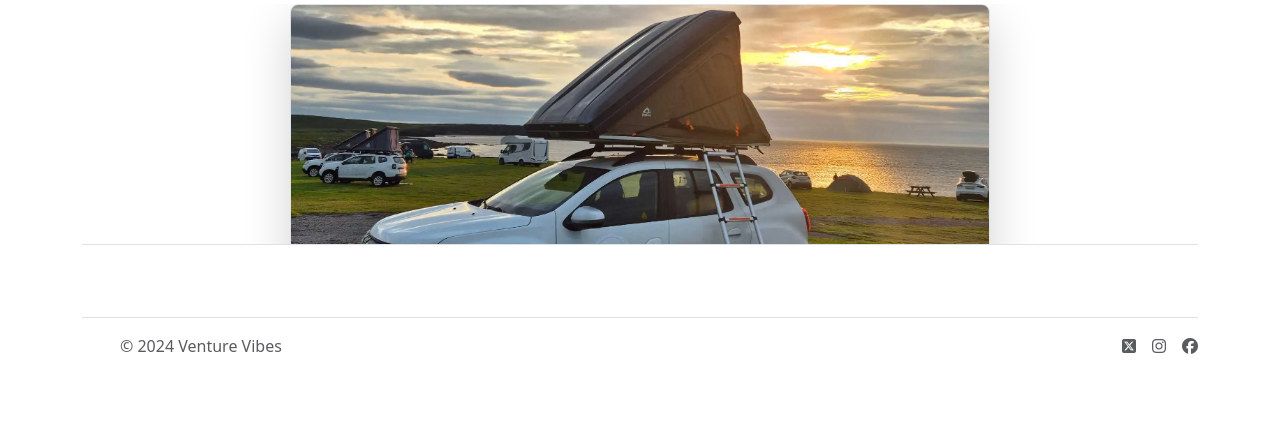
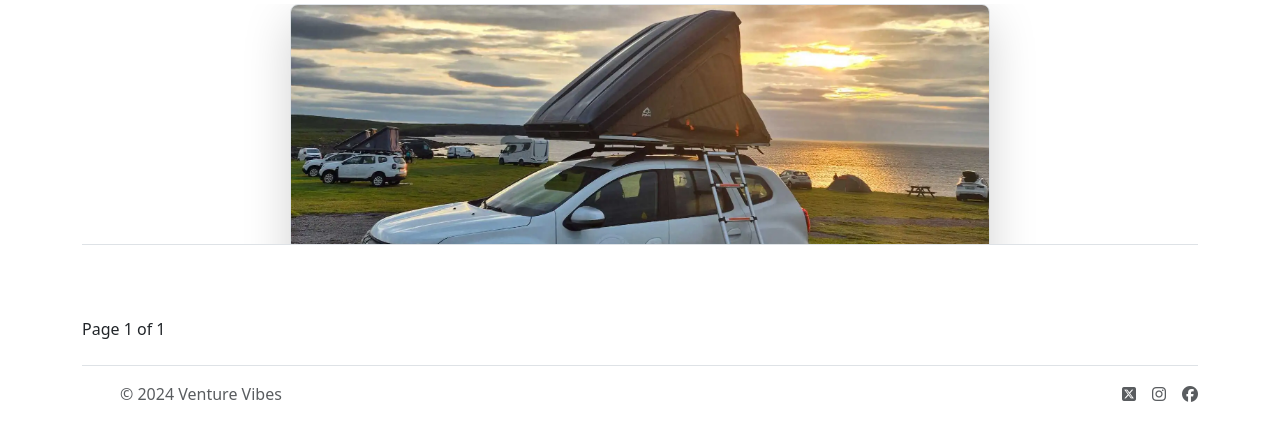
Before and after one commit to yanidruffy/venture-vibes, a Django app: page /post_list/ in a window 1280 px wide. Shown: the part 384-830 px from the top of the page. Before the commit the page ends 738 px from the top, so only its background shows below. Run offline with Django 4.2, Linux system fonts and the light colour scheme; data that the repository does not hold is empty; parts of the project's set-up code (start-up, migrations or seed data) failed here and were passed over; some libraries are stand-ins or nearby versions.

Commit message:
feat: Add pagination to blog post list

```diff
--- a/blog/templates/blog/list.html
+++ b/blog/templates/blog/list.html
@@ -36,6 +36,23 @@
         </div>
         {% endfor %}
     </div>
+
+    <!-- Pagination Controls -->
+    <div class="pagination mt-4"></div>
+        <span class="step-links">
+            {% if page_obj.has_previous %}
+                <a href="?page={{ page_obj.previous_page_number }}">&laquo; Previous</a>
+            {% endif %}
+
+            <span class="current">
+                Page {{ page_obj.number }} of {{ page_obj.paginator.num_pages }}
+            </span>
+
+            {% if page_obj.has_next %}
+                <a href="?page={{ page_obj.next_page_number }}">Next &raquo;</a>
+            {% endif %}
+        </span>
+    </div>
 </div>
 
 {% endblock %}
--- a/blog/views.py
+++ b/blog/views.py
@@ -12,6 +12,7 @@ class PostListView(generic.ListView):
     queryset = Post.objects.filter(status=Post.Status.PUBLISHED)
     template_name = 'blog/list.html'
     context_object_name = 'posts'
+    paginate_by = 3
 
 class PostDetailView(View):
     def get(self, request, slug):
```
